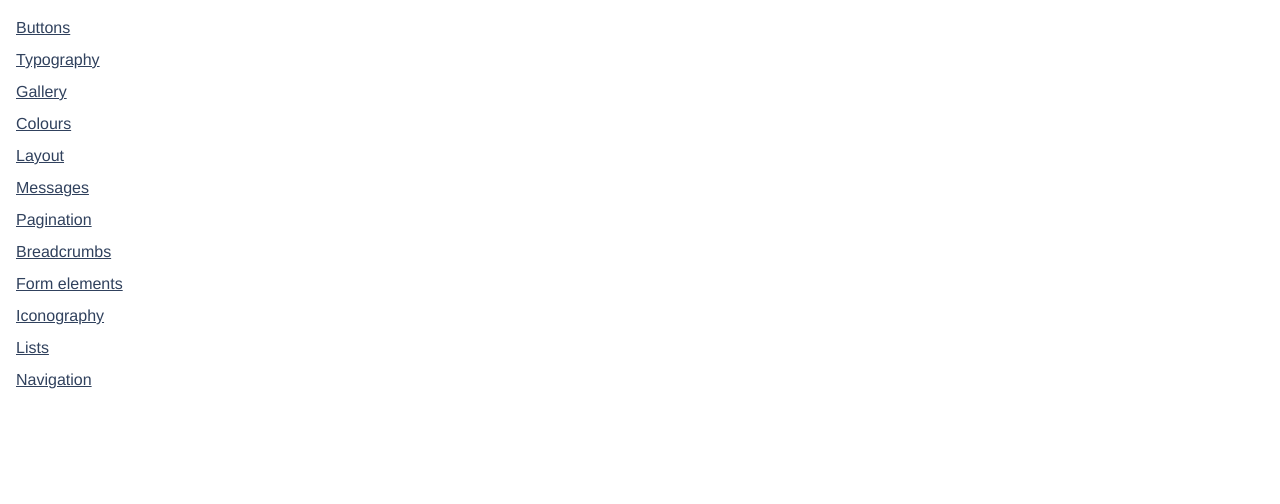
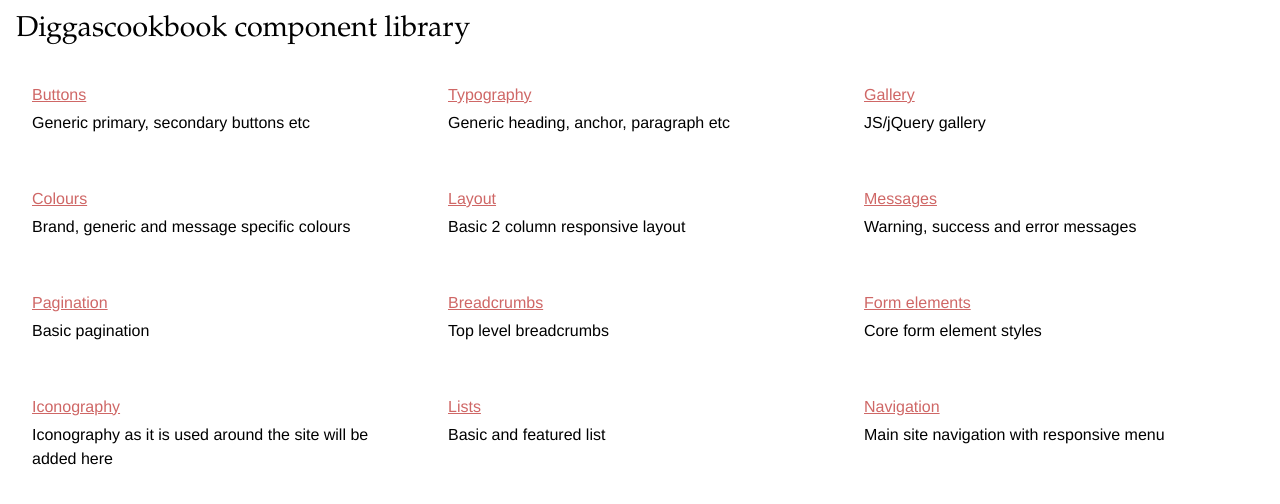
Before and after one commit to webdigga/components, a plain HTML site: page library/index.html in a window 1280 px wide. Drawn offline with Linux system fonts and the light colour scheme.

Commit message:
Added component library menu

```diff
--- a/library/component/styles.scss
+++ b/library/component/styles.scss
@@ -15,6 +15,30 @@ body {
     margin-top: 1rem;
     white-space: pre-wrap;
     color: #ffffff
+}
+.component__menu-flex {
+    display: -webkit-box;
+    display: -webkit-flex;
+    display: -ms-flexbox;
+    display: flex;
+    -webkit-flex-wrap: wrap;
+    -ms-flex-wrap: wrap;
+    flex-wrap: wrap;
+    list-style: none;
+    margin: 0;
+    padding: 0;
+}
+.component__menu-item {
+    -webkit-box-flex: 1;
+    -webkit-flex: 1;
+    -ms-flex: 1;
+    flex: 1;
+    padding: 1rem;
+}
+.component__menu-link {
+    color: $colourOne;
+    padding: 1rem 0 0.5rem 0;
+    display: block;
 }
 
 // Component specific styles for the colours partial
--- a/library/index.html
+++ b/library/index.html
@@ -5,17 +5,65 @@
 	<link rel="stylesheet" type="text/css" href="styles.css">
 </head>
 <body>
-	<p><a href="/buttons">Buttons</a></p>
-	<p><a href="/typography">Typography</a></p>
-	<p><a href="/gallery">Gallery</a></p>
-	<p><a href="/colours">Colours</a></p>
-	<p><a href="/layout">Layout</a></p>
-	<p><a href="/messages">Messages</a></p>
-	<p><a href="/pagination">Pagination</a></p>
-	<p><a href="/breadcrumbs">Breadcrumbs</a></p>
-	<p><a href="/form-elements">Form elements</a></p>
-	<p><a href="/iconography">Iconography</a></p>
-	<p><a href="/lists">Lists</a></p>
-	<p><a href="/navigation">Navigation</a></p>
+
+	<div class="component__menu">
+		<h1>Diggascookbook component library</h1>
+		<div class="component__menu-flex">
+			<div class="component__menu-item">
+				<a href="/buttons" class="component__menu-link">Buttons</a>
+				<p class="component__menu-text">Generic primary, secondary buttons etc</p>
+			</div>
+			<div class="component__menu-item">
+				<a href="/typography" class="component__menu-link">Typography</a>
+				<p class="component__menu-text">Generic heading, anchor, paragraph etc</p>
+			</div>
+			<div class="component__menu-item">
+				<a href="/gallery" class="component__menu-link">Gallery</a>
+				<p class="component__menu-text">JS/jQuery gallery</p>
+			</div>
+		</div>
+		<div class="component__menu-flex">
+			<div class="component__menu-item">
+				<a href="/colours" class="component__menu-link">Colours</a>
+				<p class="component__menu-text">Brand, generic and message specific colours</p>
+			</div>
+			<div class="component__menu-item">
+				<a href="/layout" class="component__menu-link">Layout</a>
+				<p class="component__menu-text">Basic 2 column responsive layout</p>
+			</div>
+			<div class="component__menu-item">
+				<a href="/messages" class="component__menu-link">Messages</a>
+				<p class="component__menu-text">Warning, success and error messages</p>
+			</div>
+		</div>
+		<div class="component__menu-flex">
+			<div class="component__menu-item">
+				<a href="/pagination" class="component__menu-link">Pagination</a>
+				<p class="component__menu-text">Basic pagination</p>
+			</div>
+			<div class="component__menu-item">
+				<a href="/breadcrumbs" class="component__menu-link">Breadcrumbs</a>
+				<p class="component__menu-text">Top level breadcrumbs</p>
+			</div>
+			<div class="component__menu-item">
+				<a href="/form-elements" class="component__menu-link">Form elements</a>
+				<p class="component__menu-text">Core form element styles</p>
+			</div>
+		</div>
+		<div class="component__menu-flex">
+			<div class="component__menu-item">
+				<a href="/iconography" class="component__menu-link">Iconography</a>
+				<p class="component__menu-text">Iconography as it is used around the site will be added here</p>
+			</div>
+			<div class="component__menu-item">
+				<a href="/lists" class="component__menu-link">Lists</a>
+				<p class="component__menu-text">Basic and featured list</p>
+			</div>
+			<div class="component__menu-item">
+				<a href="/navigation" class="component__menu-link">Navigation</a>
+				<p class="component__menu-text">Main site navigation with responsive menu</p>
+			</div>
+		</div>
+	</div>
 </body>
 </html>
```
Also changed, not shown: library/styles.css.
